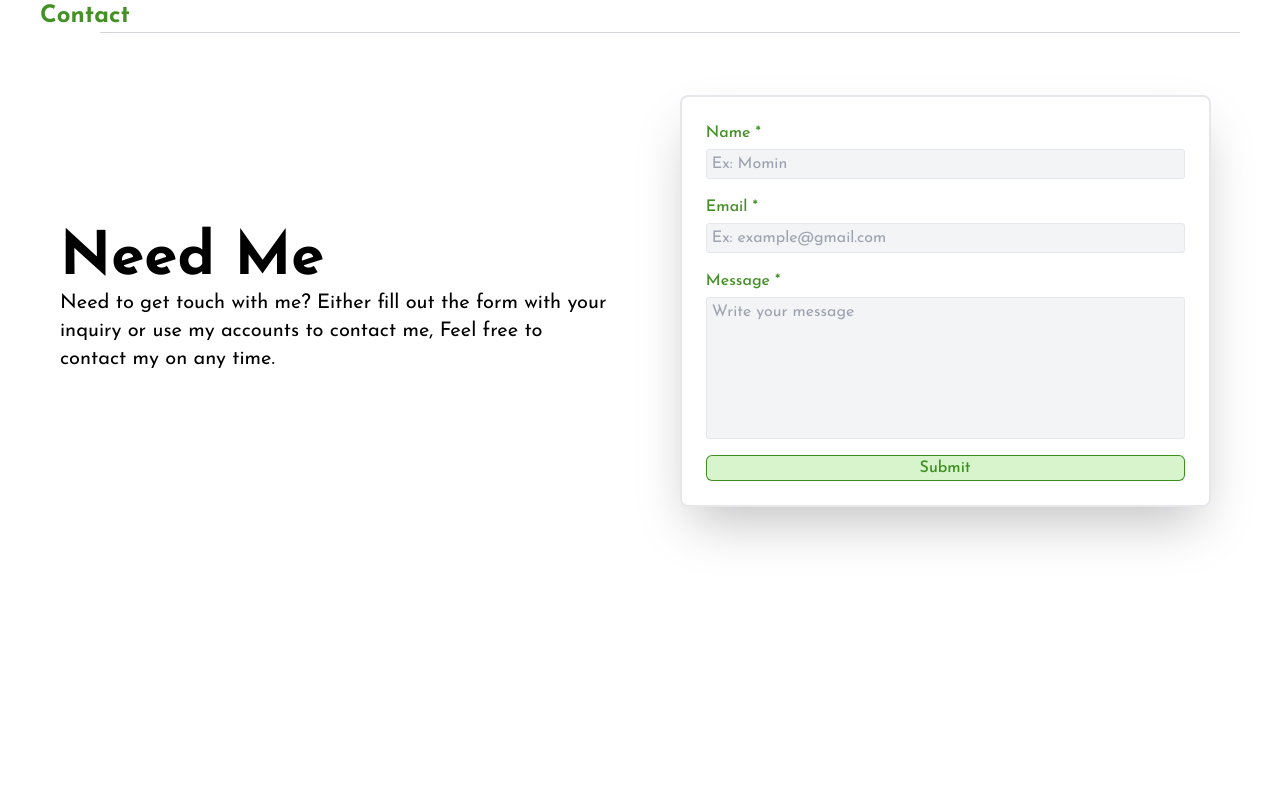
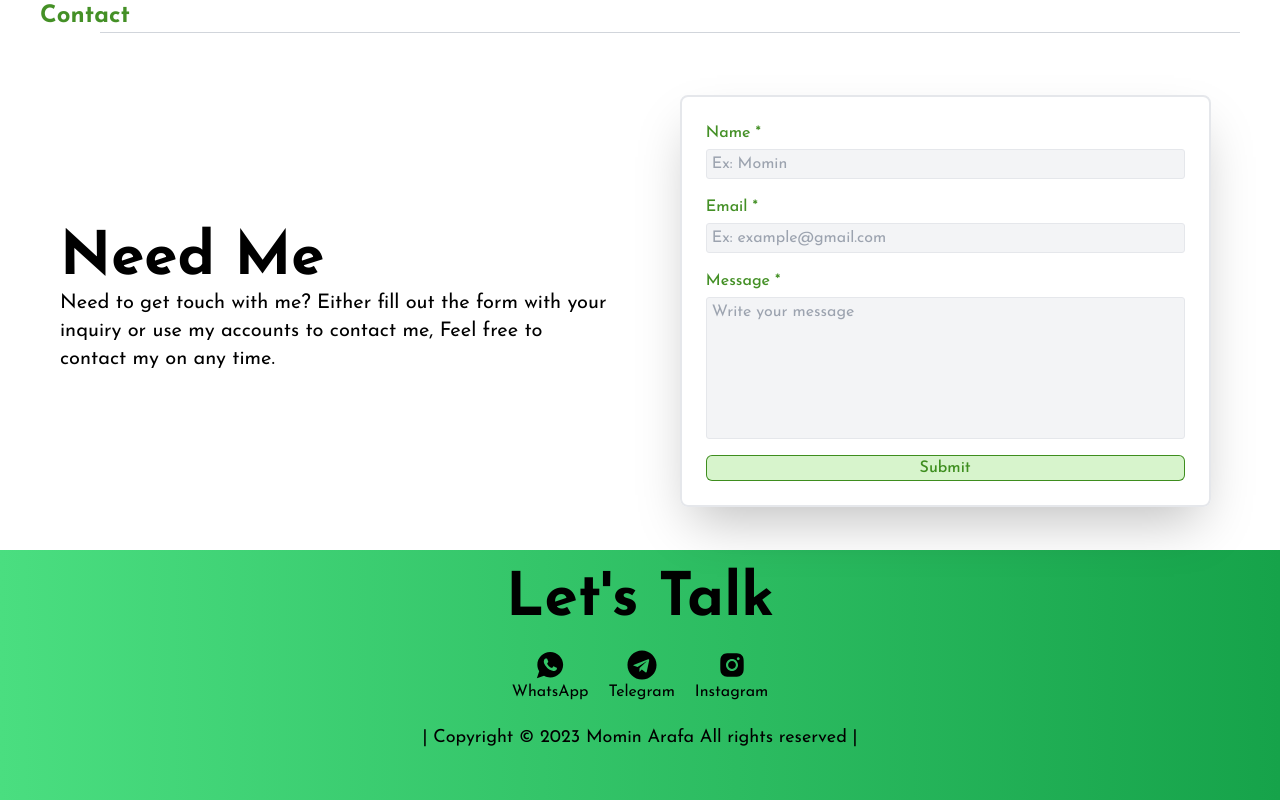
Before and after one commit to Momen-G-Ar/my-portfolio, a React (Vite) app: page / in a window 1280 px wide. Shown: the part 1820-2620 px from the top of the page. Before the commit the page ends 2350 px from the top, so only its background shows below. Built offline with nearby package versions, Linux system fonts and the light colour scheme.

Commit message:
Add the footer

```diff
--- a/src/App.tsx
+++ b/src/App.tsx
@@ -1,5 +1,5 @@
 import './App.css';
-import { Header, Home, Contact, Skills, About } from './components';
+import { Header, Home, Contact, Skills, About, Footer } from './components';
 
 const App = () => {
     return (
@@ -11,6 +11,7 @@ const App = () => {
             <Skills />
             <About />
             <Contact />
+            <Footer />
         </div>
     );
 };
--- /dev/null
+++ b/src/components/core/footer.tsx
@@ -0,0 +1,56 @@
+import Icons from '../../icons';
+
+const Footer = () => {
+    return (
+        <footer id='footer' className='mt-5 bg-gradient-to-r from-green-400 to-green-600'>
+            <div className={`
+                flex flex-col mx-auto justify-start items-center pt-20 w-full gap-5 h-[300px]
+                md:h-[250px] md:container md:pt-5 md:px-10
+            `}>
+                <h2
+                    data-aos="fade-up" data-aos-duration="1200"
+                    className={`
+                        text-6xl font-bold
+                    `}>
+                    Let's Talk
+                </h2>
+                <div className={`
+                    flex flex-row gap-5
+                `}>
+                    <a
+                        href='https://wa.me/+972597456589'
+                        target="_blank"
+                        className='flex flex-col items-center'
+                        data-aos="fade-up" data-aos-duration="1200"
+                    >
+                        <Icons.IoLogoWhatsapp className=" text-black text-3xl hover:scale-125 cursor-pointer" />
+                        <span className='text-slate-200]'>WhatsApp</span>
+                    </a>
+                    <a
+                        href='https://t.me/MominArafa'
+                        target="_blank"
+                        className='flex flex-col items-center'
+                        data-aos="fade-up" data-aos-duration="1200"
+                    >
+                        <Icons.FaTelegram className=" text-black text-3xl hover:scale-125 cursor-pointer" />
+                        <span className='text-slate-200]'>Telegram</span>
+                    </a>
+                    <a
+                        href='https://www.instagram.com/momenarafeh/'
+                        target="_blank"
+                        className='flex flex-col items-center'
+                        data-aos="fade-up" data-aos-duration="1200"
+                    >
+                        <Icons.AiFillInstagram className=" text-black text-3xl hover:scale-125 cursor-pointer" />
+                        <span className='text-slate-200]'>Instagram</span>
+                    </a>
+                </div>
+                <div className='text-[0.7rem] sm:text-lg'>
+                    | Copyright &copy; <span>2023 Momin Arafa </span> All rights reserved |
+                </div>
+            </div>
+        </footer>
+    );
+};
+
+export default Footer;
--- a/src/components/home/home.tsx
+++ b/src/components/home/home.tsx
@@ -6,7 +6,7 @@ import resumePDF from './../../assets/Momin Arafa.pdf';
 const Home = () => {
     return (
         <section id='home' className=''>
-            <div className={`bg-gradient-to-r from-green-200 to-green-300`}>
+            <div className={`bg-gradient-to-r from-green-300 to-green-600`}>
                 <div className={`
                     flex flex-col mx-auto justify-center items-center pt-20 w-full gap-5
                     md:flex md:flex-row md:h-[700px] md:justify-between md:container md:pt-5 md:px-10
@@ -46,12 +46,14 @@ const Home = () => {
                             {/* Buttons */}
                             <div data-aos="fade-up" className="buttons flex gap-5 justify-center w-full sm:justify-start">
                                 <a
+                                    target="_blank"
                                     href="https://www.linkedin.com/in/momin-arafa/"
                                     className=" bg-black text-xs sm:text-[1rem] text-white px-5 py-2 sm:px-8 rounded-lg font-bold  hover:text-[var(--primary-color)]"
                                 >
                                     <span> Hire Me</span>
                                 </a>
                                 <a
+                                    target="_blank"
                                     href={resumePDF}
                                     className="flex items-center gap-2 text-xs sm:text-[1rem] bg-white border-black px-4 py-2 sm:px-6 rounded-lg font-bold  hover:text-[var(--primary-color)]"
                                     download
@@ -69,27 +71,27 @@ const Home = () => {
                                     className=" flex gap-5 flex-row justify-center w-full sm:justify-start"
                                 >
                                     <li>
-                                        <a href="https://github.com/Momen-G-Ar">
+                                        <a target="_blank" href="https://github.com/Momen-G-Ar">
                                             <Icons.AiFillGithub className=" h-[1.8rem] w-[1.8rem] text-xl hover:scale-150" />
                                         </a>
                                     </li>
                                     <li>
-                                        <a href="https://www.linkedin.com/in/momin-arafa/">
+                                        <a target="_blank" href="https://www.linkedin.com/in/momin-arafa/">
                                             <Icons.FaLinkedinIn className=" h-[1.8rem] w-[1.8rem] text-xl hover:scale-150 " />
                                         </a>
                                     </li>
                                     <li>
-                                        <a href="https://www.instagram.com/momenarafeh/">
+                                        <a target="_blank" href="https://www.instagram.com/momenarafeh/">
                                             <Icons.AiFillInstagram className=" h-[1.8rem] w-[1.8rem] text-xl hover:scale-150  " />
                                         </a>
                                     </li>
                                     <li>
-                                        <a href="https://www.facebook.com/momenarafeh22/">
+                                        <a target="_blank" href="https://www.facebook.com/momenarafeh22/">
                                             <Icons.FaFacebook className=" h-[1.8rem] w-[1.8rem] text-xl hover:scale-150  " />
                                         </a>
                                     </li>
                                     <li>
-                                        <a href="https://twitter.com/Momenarafeh11">
+                                        <a target="_blank" href="https://twitter.com/Momenarafeh11">
                                             <Icons.AiFillTwitterCircle className=" h-[1.8rem] w-[1.8rem] text-xl hover:scale-150  " />
                                         </a>
                                     </li>
--- a/src/components/index.tsx
+++ b/src/components/index.tsx
@@ -8,3 +8,4 @@ export { default as SectionHeading } from './core/section-heading';
 export { default as ProgressBar } from './core/progress-bar';
 export { default as SkillBox } from './core/skill-box';
 export { default as Card } from './core/card';
+export { default as Footer } from './core/footer';
--- a/src/icons/index.ts
+++ b/src/icons/index.ts
@@ -1,25 +1,27 @@
 import { AiFillGithub, AiFillInstagram, AiFillTwitterCircle } from 'react-icons/ai';
-import { BsWhatsapp, BsFacebook, BsInstagram, BsLinkedin, BsTelegram } from 'react-icons/bs';
-import { FaFacebook, FaLinkedinIn, FaReact, FaPython } from 'react-icons/fa';
+import { BsFacebook, BsLinkedin } from 'react-icons/bs';
+import { FaFacebook, FaLinkedinIn, FaReact, FaPython, FaTelegram } from 'react-icons/fa';
 import { FiDownload } from 'react-icons/fi';
 import { GrCode } from "react-icons/gr";
 import { HiOutlineMail } from 'react-icons/hi';
-import { IoLogoNodejs, IoLogoHtml5, IoLogoCss3 } from "react-icons/io";
+import { IoLogoNodejs, IoLogoHtml5, IoLogoCss3, IoLogoWhatsapp } from "react-icons/io";
 import { SiJavascript, SiTailwindcss, SiMongodb, SiExpress, SiNextdotjs, SiTypescript } from "react-icons/si";
 import { SlLocationPin } from 'react-icons/sl';
 import { TfiMenu } from 'react-icons/tfi';
+import { RiInstallFill } from 'react-icons/ri';
 import { RxCross2 } from 'react-icons/rx';
 
 export default {
     AiFillGithub, AiFillInstagram, AiFillTwitterCircle,
-    BsFacebook, BsInstagram, BsLinkedin, BsWhatsapp, BsTelegram,
-    FaFacebook, FaLinkedinIn, FaReact, FaPython,
+    BsFacebook, BsLinkedin,
+    FaFacebook, FaLinkedinIn, FaReact, FaPython, FaTelegram,
     FiDownload,
     GrCode,
     HiOutlineMail,
-    IoLogoNodejs, IoLogoHtml5, IoLogoCss3,
+    IoLogoNodejs, IoLogoHtml5, IoLogoCss3, IoLogoWhatsapp,
     SiExpress, SiJavascript, SiTailwindcss, SiMongodb, SiNextdotjs, SiTypescript,
     SlLocationPin,
     TfiMenu,
+    RiInstallFill,
     RxCross2,
 };
```
Also changed, not shown: src/components/core/header.tsx (+0 -30 lines).
